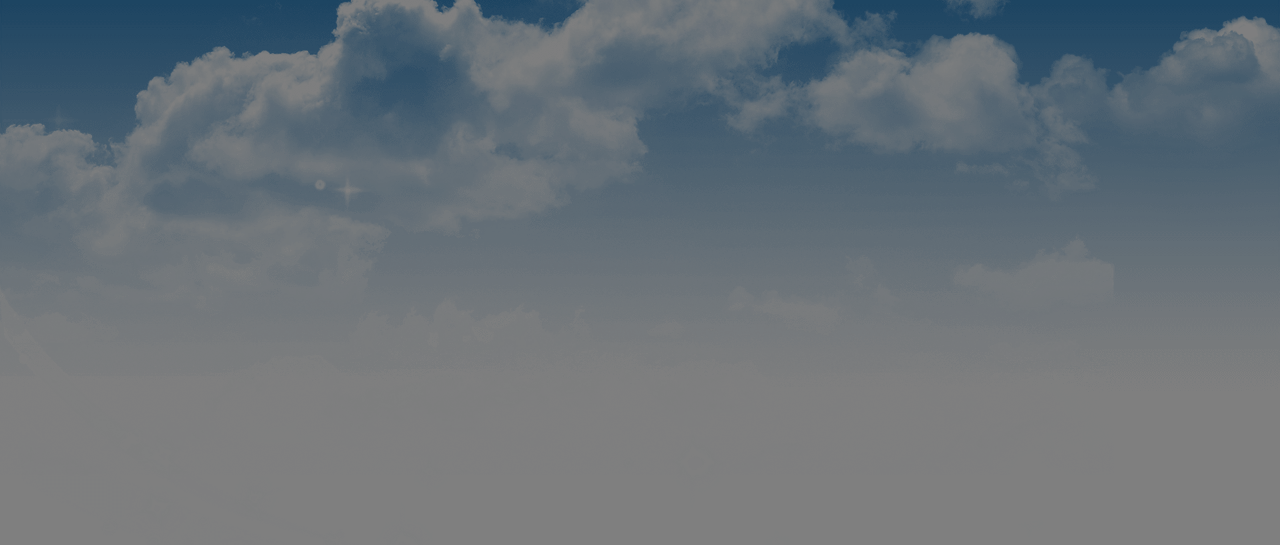
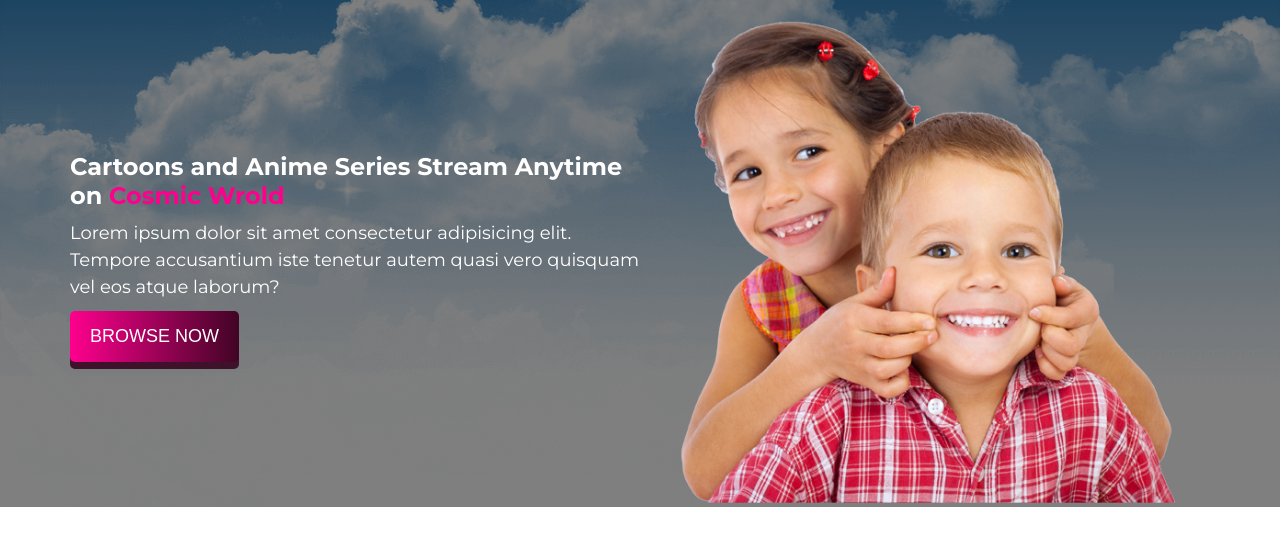
Before and after one commit to Shiulikth/Reaponsive-Website-CSS-and-Html, a plain HTML site: page index.html in a window 1280 px wide. Shown: the part 73-618 px from the top of the page. Drawn offline with Linux system fonts and the light colour scheme.

Commit message:
banner added

```diff
--- a/css/style.css
+++ b/css/style.css
@@ -14,8 +14,31 @@ body{
     padding: 0 30px;
 
 }
+.highlight{
+    color: #ff008e;
+}
+
+.primary-button{
+    outline: 0;
+    border: 0;
+    padding: 15px 20px;
+    background-image: linear-gradient(90deg,#ff008e,#410425);
+    color: white;
+    font-size: 18px ;
+    text-transform: uppercase;
+    border-radius: 5px;
+    cursor: pointer;
+    box-shadow: 0 7px 0 #3d122a;
+    position: relative;
+    top: 0;
+}
+.primary-button:active{
+    top: 5px;
+    box-shadow: 0 5px 0 #3d122a;
+
+}
+
 header{
-    height: 100vh;
     background-image: url(../images/cloud.png);
     background-repeat: no-repeat;
     background-size: cover;
@@ -43,3 +66,31 @@ li a{
     font-weight: 600px;
     padding: 15px 10px;
 }
+
+.banner{
+    height: calc(100vh-80px);
+    display: grid;
+    grid-template-columns: repeat(2, 1fr);
+}
+
+.banner-left{
+    display: flex;
+    flex-direction: column;
+    justify-content: center;
+    align-items: flex-start;
+}
+
+.banner-left h1{
+    color: white;
+}
+
+.banner-left p{
+    color: white;
+    font-size: 18px;
+    line-height: 1.5;
+    margin: 10px 0;
+}
+
+.banner-right img{
+    width: 100%;
+}
--- a/index.html
+++ b/index.html
@@ -21,6 +21,19 @@
                 <li><a href="">Contact</a></li>
             </ul>
         </nav>
+        <section class="container">
+            <div class="banner">
+                <div class="banner-left">
+                    <h1>Cartoons and Anime Series Stream Anytime on <span class="highlight">Cosmic Wrold</span></h1>
+                    <p>Lorem ipsum dolor sit amet consectetur adipisicing elit. Tempore accusantium iste tenetur autem quasi vero quisquam vel eos atque laborum?</p>
+                    <button class="primary-button"> Browse Now</button>
+                </div>
+                <div class="banner-right">
+                    <img src="images/about.png" alt="">
+                </div>
+            </div>
+
+        </section>
     </header>
 
 </body>
```
